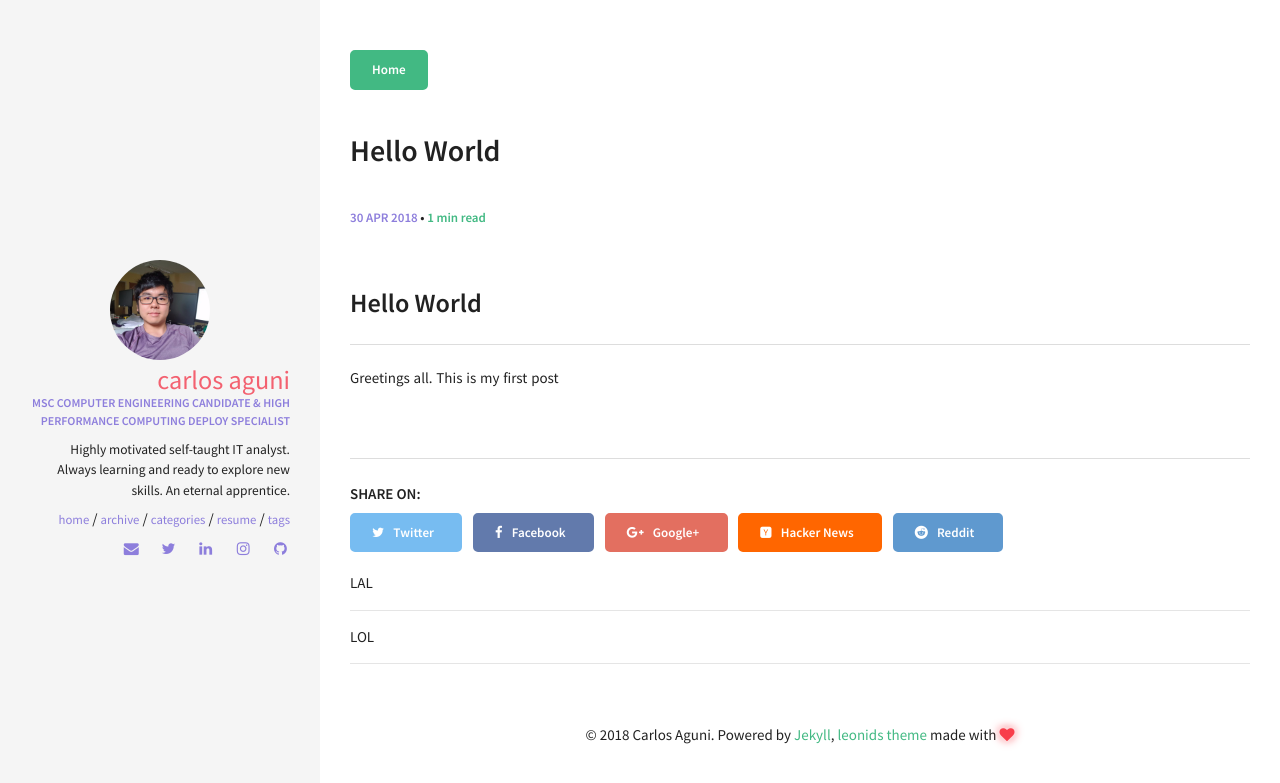
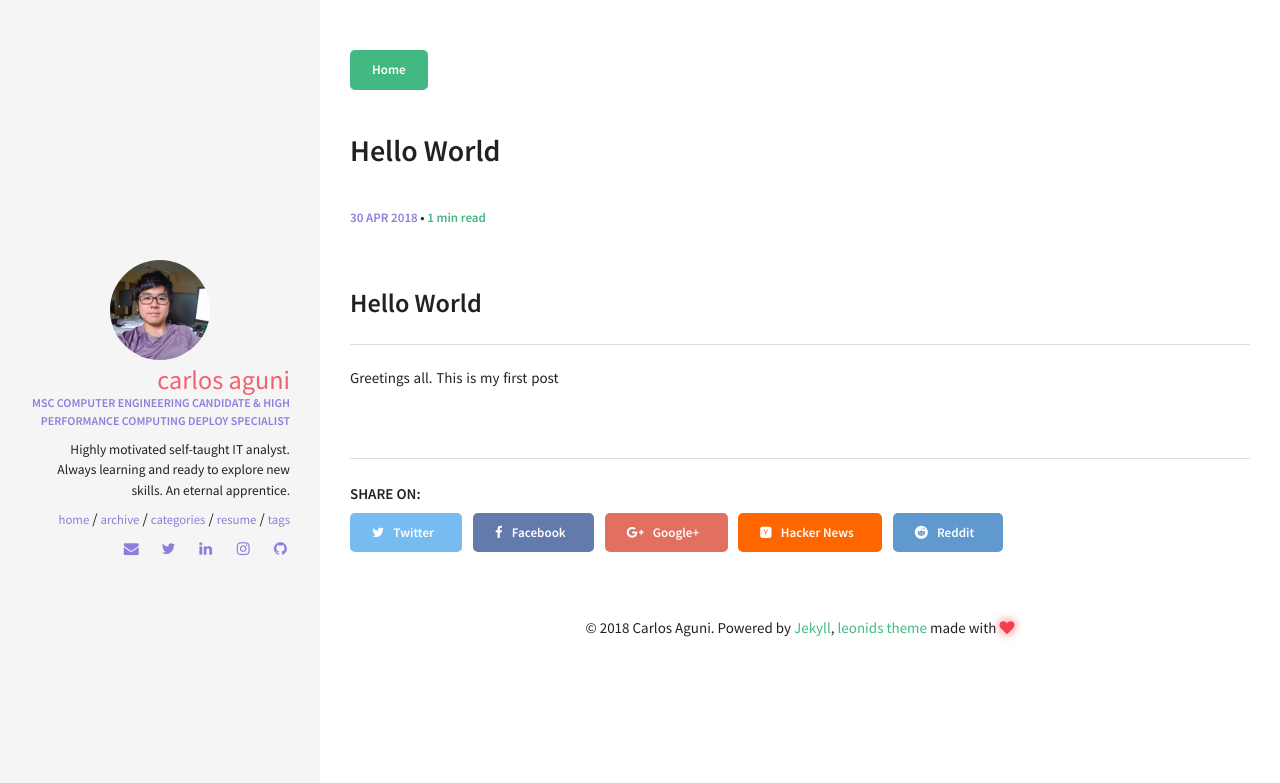
Before and after one commit to CrashLaker/CrashLaker2.github.io, a Jekyll site: the page built from _posts/2018-04-30-hello-world.md, in a window 1280 px wide. Shown: the top 783 px of the page. Built offline with Jekyll 4.4.1, drawn with Linux system fonts in a browser that asks for light colours; comment, search, counter and statistics services are not loaded.

Commit message:
fix disqus

```diff
--- a/_layouts/post.html
+++ b/_layouts/post.html
@@ -40,6 +40,11 @@ layout: default
   </article>
 </div>
 
+ {% if site.owner.disqus-shortname and page.comments == true %}
+<div id="disqus_thread"></div>
+{% include disqus.html %}
+{% endif %}
+
 <div class="share-buttons">
   <h6>Share on: </h6>
   <ul>
@@ -60,9 +65,3 @@ layout: default
     </li>
   </ul>
 </div><!-- end share-buttons -->
-LAL<hr>
-{% if site.owner.disqus-shortname and page.comments == true %}
-LOL<hr>
-<div id="disqus_thread"></div>
-{% include disqus.html %}
-{% endif %}
```
